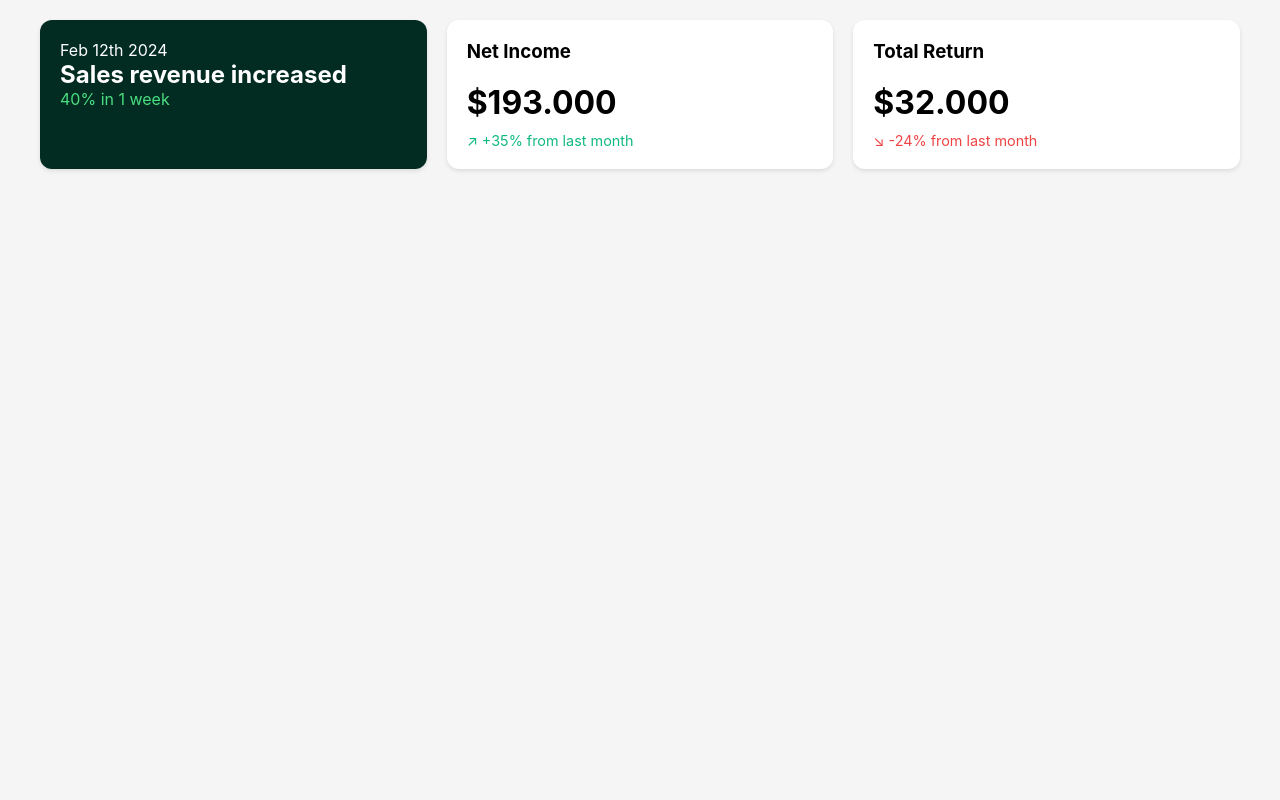
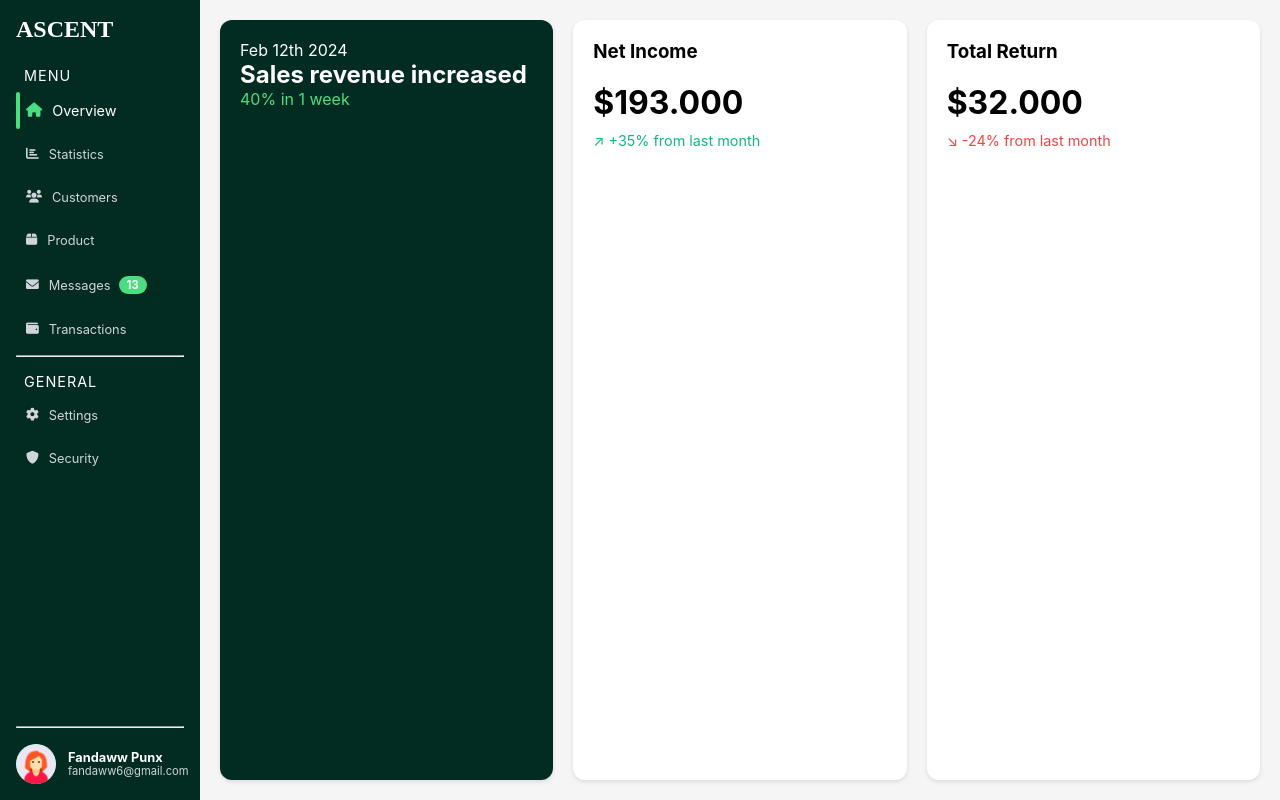
Before and after one commit to Thunder-Blaze/WDA_Dashboard, a plain HTML site: page html/cards.html in a window 1280 px wide. Drawn offline with nearby package versions, Linux system fonts and the light colour scheme.

Commit message:
sidebar (#4)

```diff
--- a/css/cards.css
+++ b/css/cards.css
@@ -5,12 +5,125 @@
     font-family: -apple-system, BlinkMacSystemFont, 'Segoe UI', Roboto, Oxygen, Ubuntu, Cantarell, sans-serif;
 }
 
+  .sidebar {
+    margin: 0;
+    height: 100vh;
+    font-family: Arial, sans-serif;
+    background-color: #022c22;
+    color: white;
+    width: 200px;
+    display: flex;
+    flex-direction: column;
+    justify-content: space-between;
+    padding: 16px;
+  }
+  .sidebar h1 {
+    font-size: 1.5rem;
+    margin-bottom: 24px;
+    font-family: serif;
+  }
+  .menu {
+    list-style: none;
+    padding: 0;
+    margin: 0;
+  }
+  .menu li {
+    display: flex;
+    align-items: center;
+    font-size: 0.8rem;
+    color:#d1d5db;
+    padding: 10px;
+    margin-bottom: 8px;
+    border-radius: 8px;
+    cursor: pointer;
+    transition: background-color 0.1s, color 0.1s;
+    position: relative;
+  }
+  .menu li.active, .menu li:hover {
+    /* background-color: #065f46; */
+    color: white;
+    font-size: 0.9rem;
+  }
+  .menu li.active::before {
+    content: '';
+    position: absolute;
+    left: 0;
+    top: 0;
+    bottom: 0;
+    width: 4px;
+    background-color:#4ade80 ;
+    border-radius: 4px;
+  }
+  .menu li.active i {
+    color: #4ade80;
+  }
+  .menu li i {
+    margin-right: 10px;
+    transition: color 0.1s;
+  }
+  .menu li .badge {
+    background-color: #4ade80;
+    color: white;
+    font-size: 0.7rem;
+    font-weight: bold;
+    padding: 2px 8px;
+    border-radius: 999px;
+    margin-left: 8px;
+    display: flex;
+    justify-content: center;
+    align-items: center;
+  }
+  .menu-heading {
+    font-size: 0.9rem;
+    text-transform: uppercase;
+    letter-spacing: 1px;
+    margin: 16px 0 8px;
+    color: white;
+    padding-left: 8px;
+  }
+  .general {
+    margin-top: 24px;
+  }
+  .profile {
+    display: flex;
+    align-items: center;
+    margin-top: 16px;
+  }
+  .profile img {
+    width: 40px;
+    height: 40px;
+    border-radius: 50%;
+    background-color:#4ade80;
+    display: flex;
+    justify-content: center;
+    align-items: center;
+    font-size: 1.2rem;
+    font-weight: bold;
+    color: white;
+  }
+  .profile-info {
+    margin-left: 12px;
+  }
+  .profile-info p {
+    margin: 0;
+    line-height: 1.2;
+  }
+  .profile-info p.name {
+    font-weight: bold;
+    font-size: 0.8rem;
+  }
+  .profile-info p.email {
+    font-size: 0.7rem;
+    color: #d1d5db;
+  }
+
 body {
     background-color: #f5f5f5;
-    padding: 20px;
+    display: flex;
 }
 
 .dashboard {
+    padding: 20px;
     max-width: 1200px;
     margin: 0 auto;
     display: grid;
--- a/html/cards.html
+++ b/html/cards.html
@@ -5,8 +5,43 @@
     <meta name="viewport" content="width=device-width, initial-scale=1.0">
     <title>Sales Dashboard</title>
     <link rel="stylesheet" href="../css/cards.css">
+    <link href="https://cdnjs.cloudflare.com/ajax/libs/font-awesome/6.0.0-beta3/css/all.min.css" rel="stylesheet">
 </head>
 <body>
+
+    <div class="sidebar">
+        <div>
+          <h1>ASCENT</h1>
+          <p class="menu-heading">Menu</p>
+          <ul class="menu">
+            <li class="active" onclick="setActive(this)"><i class="fas fa-home"></i><span>Overview</span></li>
+            <li onclick="setActive(this)"><i class="fas fa-chart-bar"></i><span>Statistics</span></li>
+            <li onclick="setActive(this)"><i class="fas fa-users"></i><span>Customers</span></li>
+            <li onclick="setActive(this)"><i class="fas fa-box"></i><span>Product</span></li>
+            <li onclick="setActive(this)"><i class="fas fa-envelope"></i><span>Messages</span><span class="badge">13</span></li>
+            <li onclick="setActive(this)"><i class="fa-solid fa-wallet"></i><span>Transactions</span></li>
+          </ul>
+          <hr>
+          <p class="menu-heading">General</p>
+          <ul class="menu">
+            <li onclick="setActive(this)"><i class="fas fa-cog"></i><span>Settings</span></li>
+            <li onclick="setActive(this)"><i class="fas fa-shield-alt"></i><span>Security</span></li>
+          </ul>
+        </div>
+
+        <div>
+            <hr>
+        <div class="profile">
+          <div class="profile-pic">
+            <img src="/Avatar-Profile-Vector-PNG-Photos.png" alt="FP" />
+          </div>
+          <div class="profile-info">
+            <p class="name">Fandaww Punx</p>
+            <p class="email">fandaww6@gmail.com</p>
+          </div>
+        </div>
+      </div>
+    </div>
 
     <div class="dashboard">
         <div class="card update-card">
--- a/js/cards.js
+++ b/js/cards.js
@@ -100,3 +100,9 @@
                 collapseAll();
             }
         });
+
+        function setActive(element) {
+            const items = document.querySelectorAll('.menu li');
+            items.forEach(item => item.classList.remove('active'));
+            element.classList.add('active');
+          }
```
Also changed, not shown: Avatar-Profile-Vector-PNG-Photos.png (added).
